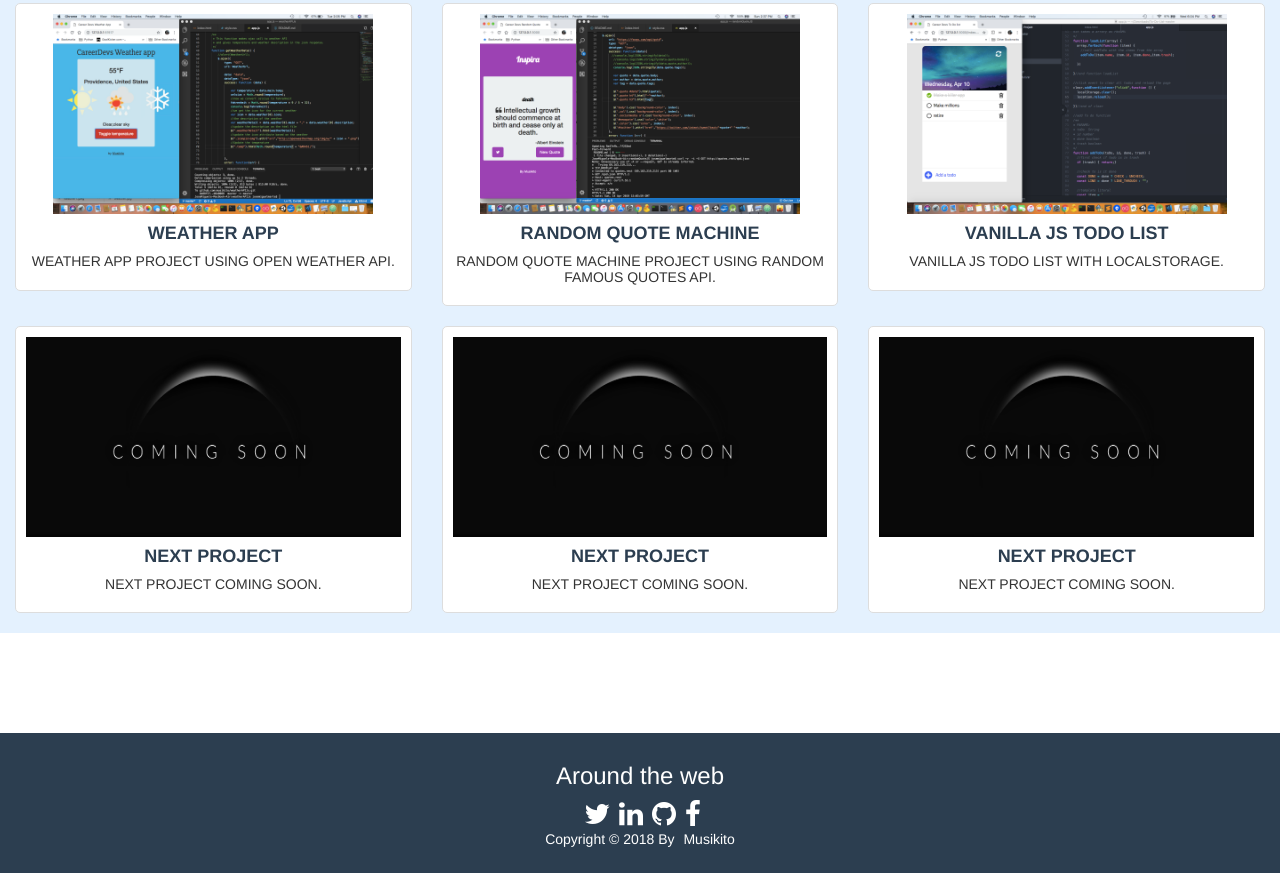
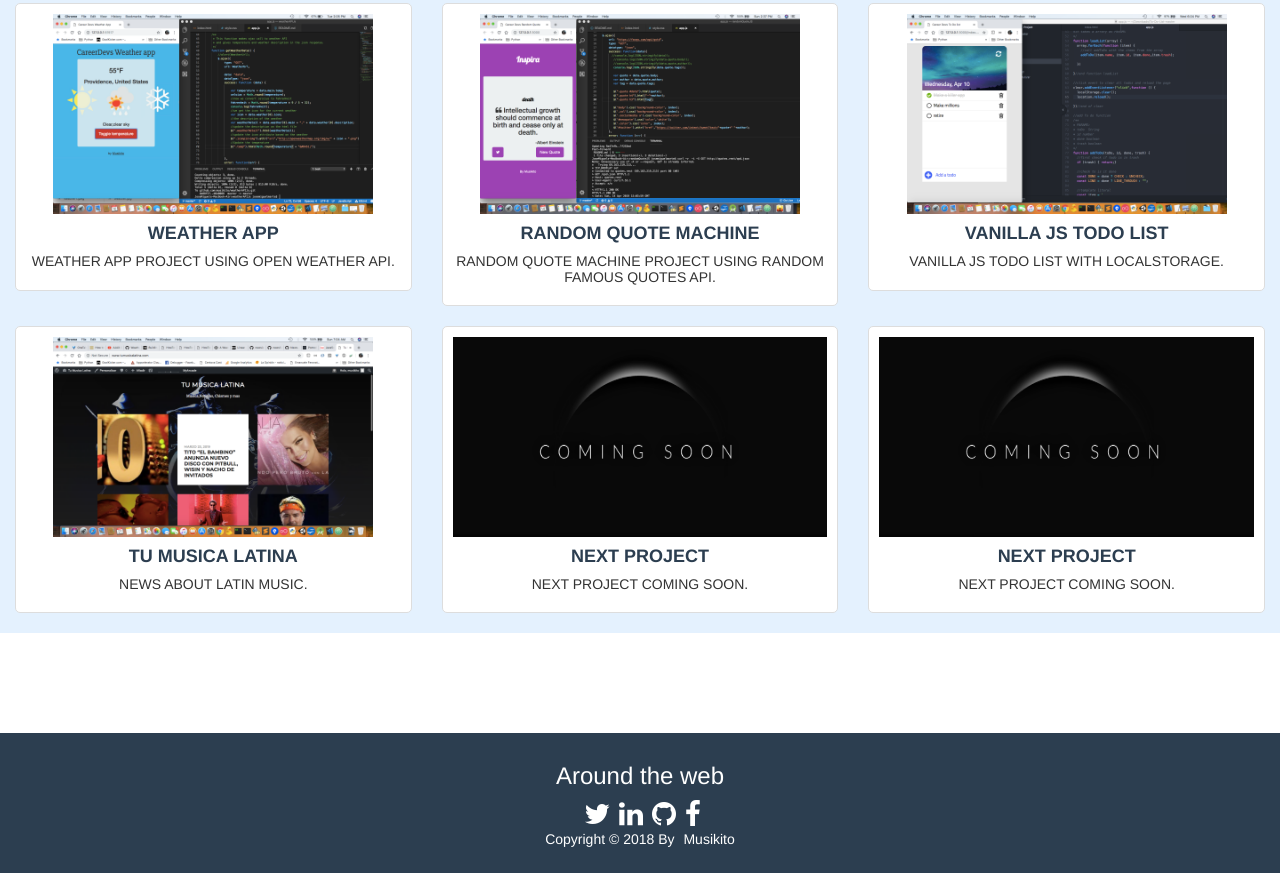
Before and after one commit to musikito/musikito.github.io, a plain HTML site: page index.html in a window 1280 px wide. Shown: the part 736-1609 px from the top of the page. Drawn offline with nearby package versions, Linux system fonts and the light colour scheme.

Commit message:
Added Tu Musica Latina

```diff
--- a/index.html
+++ b/index.html
@@ -110,13 +110,13 @@
           <div class="col-md-4">
             <div class="project-item thumbnail">
               <div>
-                    <a href="https://github.com/musikito/" target="_blank">
-                        <img src="img/coming-soon5.png" class="img img-responsive" alt="Coming-soon">
+                    <a href="http://www.tumusicalatina.com/" target="_blank">
+                        <img src="img/tumusicalatina.png" class="img img-responsive" alt="Tu Musica Latina">
                       </a>
                     </div>
                     <div class="project-item-text">
-                      <h4>Next Project</h4>
-                      <h5>Next Project coming soon.</h5>
+                      <h4>Tu Musica Latina</h4>
+                      <h5>News about Latin Music.</h5>
               </div>
             </div>
           </div>
```
Also changed, not shown: img/tumusicalatina.png (added).
